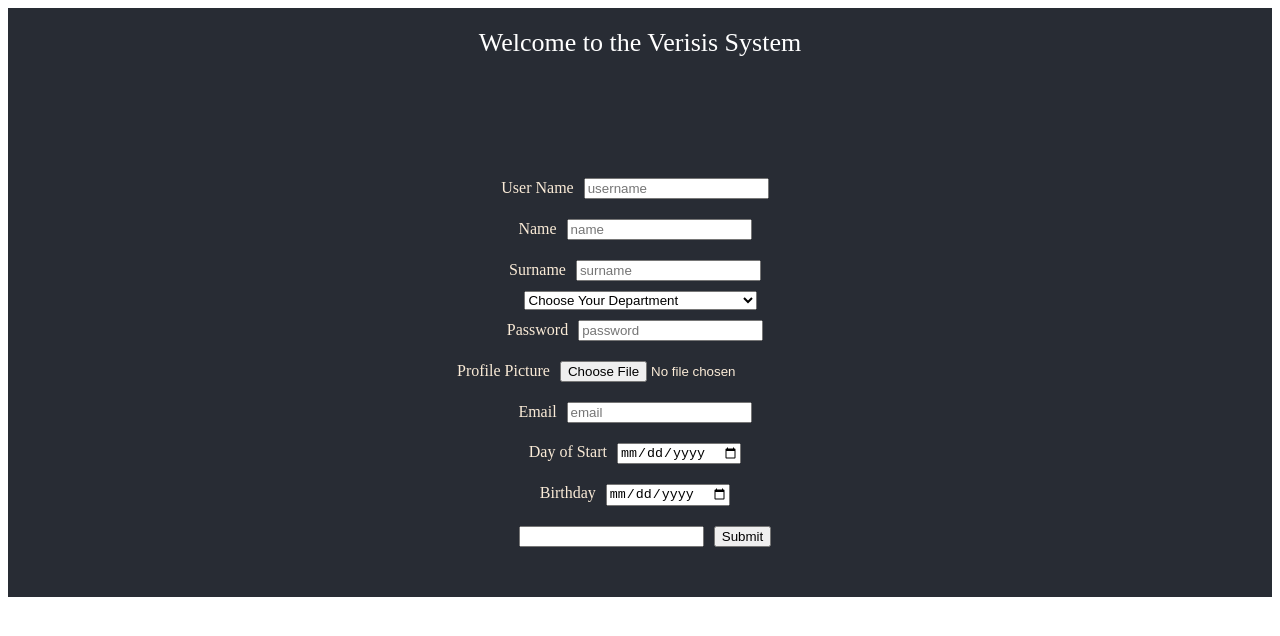
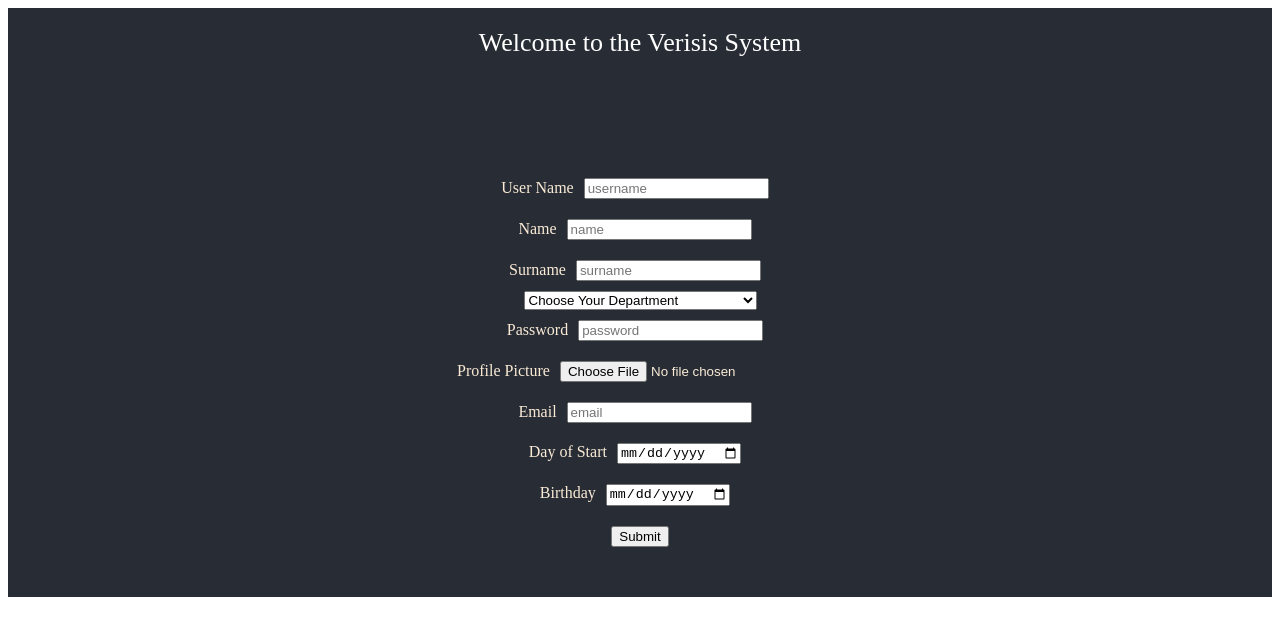
Before and after one commit to sarakahaveci/Verisis-system, a React (Create React App) app: page / in a window 1280 px wide. Shown: the top 636 px of the page. Built offline with nearby package versions, Linux system fonts and the light colour scheme.

Commit message:
--- Auto-Git Commit ---

```diff
--- a/src/Form.js
+++ b/src/Form.js
@@ -3,18 +3,18 @@ import { useState } from "react";
 import { useForm } from "react-hook-form";
 
 function Form() {
-  const { register, handleSubmit, option } = useForm();
+  const { register, handleSubmit, errors, option, setOption } = useForm();
   const onSubmit = (data) => {
     console.log(data);
   };
-  const [setData] = useState(null);
-  const [submit, setSubmit] = useState(false);
+  const[data,setData]=useState(null);
+  const[submit,setSubmit]= useState(false);
 
-  function getData(val) {
-    setData(val.target.value);
-    setSubmit(false);
-    console.warn(val.target.value);
+  function getData(val){
+      setData(val.target.value)
+      console.warn(val.target.value)
   }
+
   const [currentDepartment, setCurrentDepartment] = useState("");
 
   const changeDepartment = (newDepartment) => {
@@ -62,7 +62,6 @@ function Form() {
       <select
         onChange={(event) => changeDepartment(event.target.value)}
         value={currentDepartment}
-        name="department"
       >
         <option value="N/A">Choose Your Department</option>
         <option value="1">Electrical Engineering</option>
@@ -105,9 +104,7 @@ function Form() {
         ref={register}
       />
       <br />
-      {submit ? <h1>data</h1> : null}
-      <input type="text" onChange={getData} />
-      <button onClick={() => setSubmit(true)}> Submit </button>
+      <input type="submit" />
     </form>
   );
 }
```
